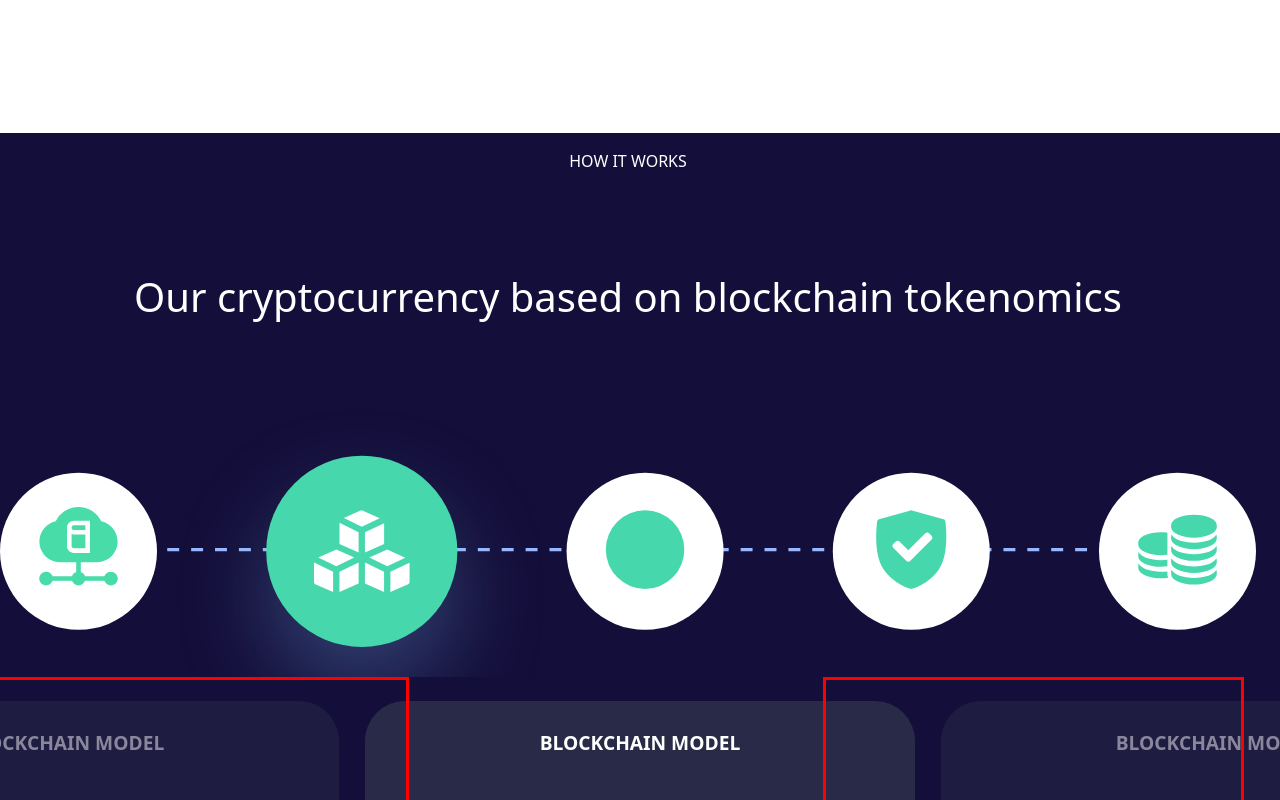
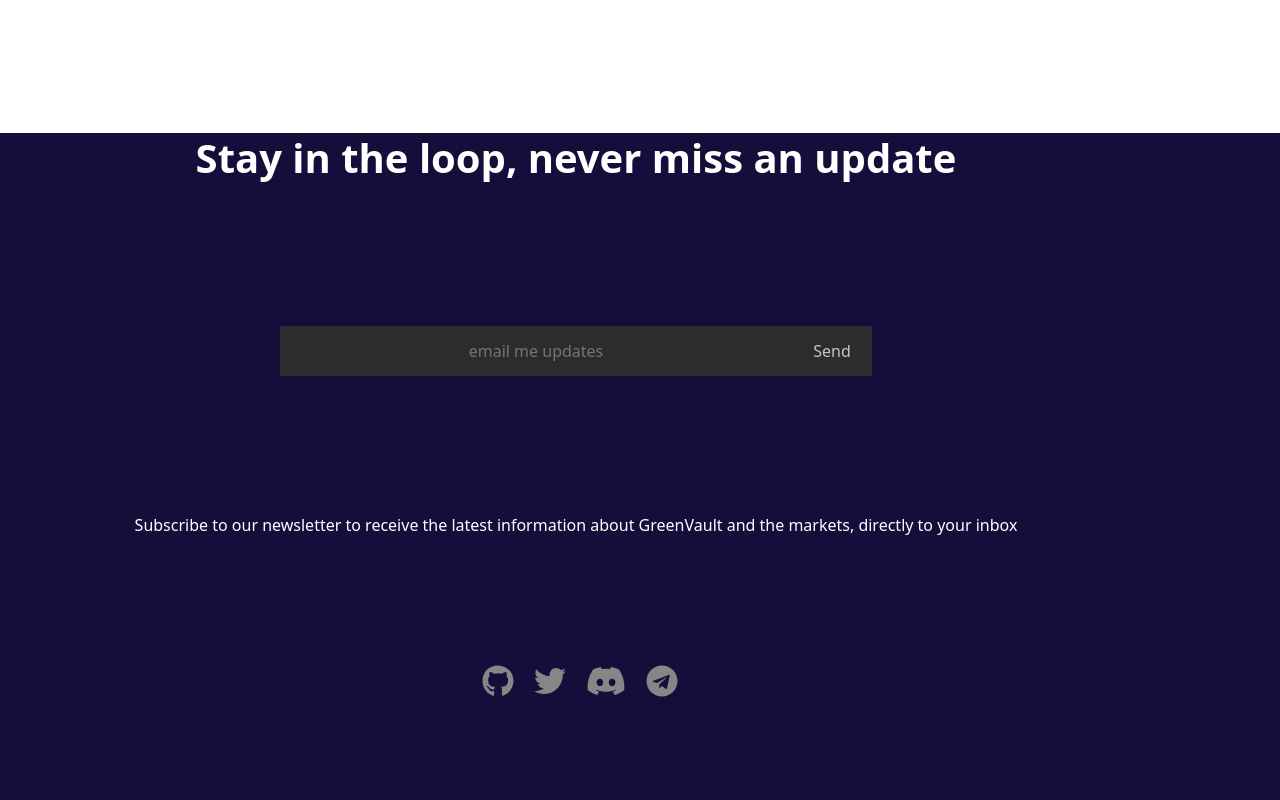
Before and after one commit to Jasper-Rowan/NatureDAO-landing-page, a Next.js app: page / in a window 1280 px wide. Shown: the part 2060-2860 px from the top of the page. Built offline with nearby package versions, Linux system fonts and the light colour scheme.

Commit message:
hopefully fixed about.js

```diff
--- a/page-sections/HomeSection4.js
+++ b/page-sections/HomeSection4.js
@@ -1,12 +1,12 @@
 import Carousel from "../components/Carousel";
 import CarouselItem from "../components/CarouselItem";
 import CarouselTile from "../components/CarouselTile";
-import { Row } from "react-bootstrap";
+import { Row, Container } from "react-bootstrap";
 import styles from "../styles/HomeSection/HomeSection4.module.css";
 
 const Homesection4 = () => {
     return (
-        <div className={styles.main}>
+        <Container fuild className={styles.main}>
             <Row className={styles.row1}>
                 <p className={styles.paragraph}>HOW IT WORKS</p>
                 <h1 className={styles.title}>Our cryptocurrency based on blockchain tokenomics</h1>
@@ -34,7 +34,7 @@ const Homesection4 = () => {
                 </CarouselItem>
             </Carousel>
             </Row>
-        </div>
+        </Container>
     );
 }
 
--- a/pages/about.js
+++ b/pages/about.js
@@ -1,5 +1,5 @@
 import {Row, Col}from "react-bootstrap";
-import styles from "../styles/About.module.css";
+import styles from "../styles/about.module.css";
 import AboutProfile from "../components/AboutProfile";
 
 const About = () => {
--- a/pages/index.js
+++ b/pages/index.js
@@ -9,7 +9,7 @@ export default function Home() {
       <HomeSection1/>
       <HomeSection2/>
       <HomeSection3/>
-      <HomeSection4/>
+      {/* <HomeSection4/> */}
     </div>
   );
 }
```
